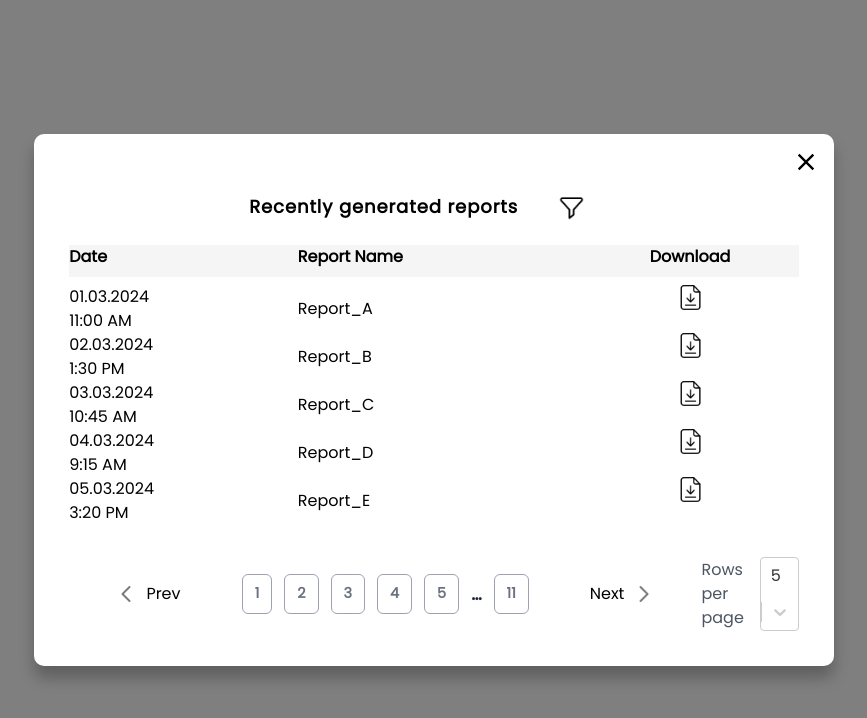
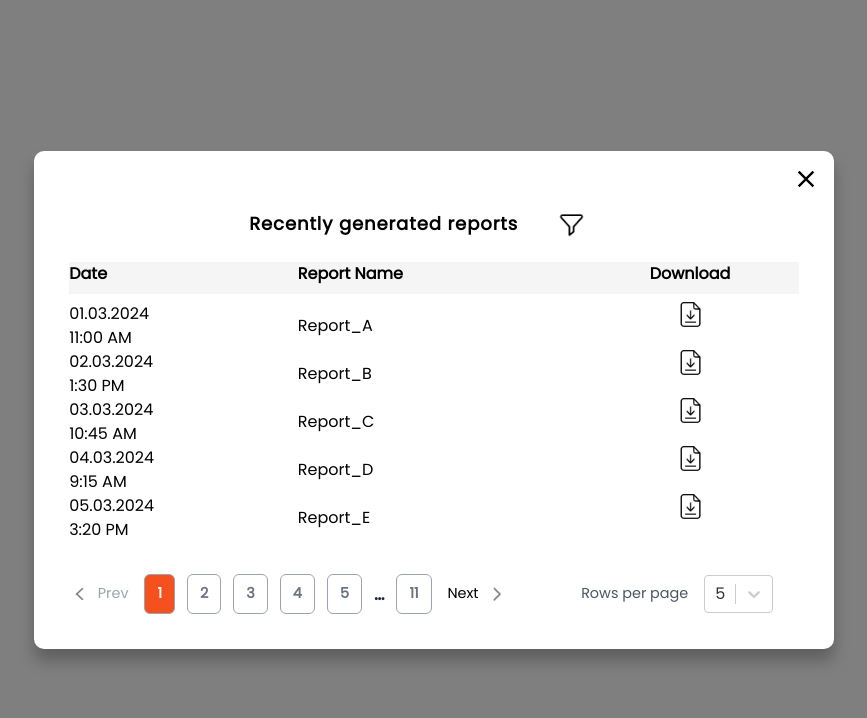
Before and after one commit to srijit-ops/monter, a Next.js app: page / in a window 1280 px wide. Both pictures are taken after a click on the button "See reports". Shown: the top 718 px of the page, without its empty margins (206-1073 px from the left). Built offline with nearby package versions, Linux system fonts and the light colour scheme.

Commit message:
buttons fixed

```diff
--- a/src/components/AllReports.js
+++ b/src/components/AllReports.js
@@ -70,7 +70,7 @@ function AllReports({data}) {
             </button>
         </div>
         <TableComponent finalData={finalData}/>
-        <div className='flex justify-between items-center mt-8'>
+        <div className='flex justify-between items-center mt-8 flex-wrap'>
         {/* <Pagination
         // className="pagination-bar"
         currentPage={currentPage}
@@ -78,7 +78,7 @@ function AllReports({data}) {
         pageSize={PageSize}
         onPageChange={page => setCurrentPage(page)}
       /> */}
-
+      <div className='md:w-3/5 w-full'>
       <Pagination
         // className="pagination-bar"
         currentPage={currentPage}
@@ -86,13 +86,15 @@ function AllReports({data}) {
         pageSize={PageSize}
         onPageChange={page => setCurrentPage(page)}
       />
+      </div>
+
       {/* <Select options={rowOptions} onChange={(value) => {
         this.setValues(value)
         console.log("haha")
     }}
         multi={false}/>; */}
-        <div className='flex justify-center items-center'>
-        <p className='text-gray-600 mr-4'>Rows per page</p>
+        <div className='flex justify-center items-center md:w-1/3 w-full'>
+        <p className='text-gray-600 mr-4 text-[0.9rem]'>Rows per page</p>
         <Select
         defaultValue={selectedOption}
         onChange={setSelectedOption}
--- a/src/components/Pagination.js
+++ b/src/components/Pagination.js
@@ -43,6 +43,7 @@ const Pagination = (props) => {
         // className={classnames("pagination-item", {
         //   disabled: currentPage === 1
         // })}
+        className={`${currentPage===1?"text-gray-400 cursor-default":"text-black cursor-pointer"}`}
         onClick={onPrevious}
       >
         <div className="flex justify-center items-center gap-3">
@@ -54,13 +55,13 @@ const Pagination = (props) => {
             // height={230}
             // width={238}
             className={`object-contain ${Styles.img}`}/>
-            <p>Prev</p>
+            <p className="text-[0.9rem]">Prev</p>
           </div>
 
       </li>
       {paginationRange.map((pageNumber) => {
         if (pageNumber === DOTS) {
-          return <li className="font-semibold text-lg text-gray-800">&#8230;</li>;
+          return <li className="font-semibold text-lg text-gray-800 ">&#8230;</li>;
         }
 
         return (
@@ -68,7 +69,7 @@ const Pagination = (props) => {
             // className={classnames("pagination-item", {
             //   selected: pageNumber === currentPage
             // })}
-            className="cursor-pointer px-3 py-2 rounded-md text-gray-500 border border-gray-400  text-center text-[0.9rem] font-semibold focus:bg-[#f4511e] focus:text-white"
+            className={`cursor-pointer px-3 py-2 rounded-md border border-gray-400  text-center text-[0.9rem] font-semibold  ${pageNumber===currentPage?"bg-[#f4511e] text-white":"text-gray-500 bg-white"}`}
             onClick={() => onPageChange(pageNumber)}
           >
             {pageNumber}
@@ -80,9 +81,10 @@ const Pagination = (props) => {
         //   disabled: currentPage === lastPage
         // })}
         onClick={onNext}
+        className={`${currentPage===lastPage?"text-gray-400 cursor-default":"text-black cursor-pointer"}`}
       >
         <div className="flex justify-center items-center gap-3">
-          <p>Next</p>
+          <p className="text-[0.9rem]">Next</p>
           <Image
             src={"/back.png"}
             alt={"filter"}
--- a/src/pages/index.js
+++ b/src/pages/index.js
@@ -4,7 +4,7 @@ import { Modal } from "react-responsive-modal";
 import { useState } from "react";
 import Head from "next/head";
 import AllReports from "@/components/AllReports";
-import Select from "react-select";
+
 
 export default function Home({data}) {
   const [open, setOpen] = useState(false);
@@ -28,25 +28,6 @@ export default function Home({data}) {
       </Head>
       <main className={`pb-8  bg-white relative flex justify-center items-center w-full h-screen`}>
         <button className="px-4 py-2 text-white tracking-wider bg-black rounded-lg" onClick={onOpenModal}>See reports</button>
-        <Select
-        defaultValue={selectedOption}
-        onChange={setSelectedOption}
-        options={[
-          { value: 'chocolate', label: 'Chocolate' },
-          { value: 'strawberry', label: 'Strawberry' },
-          { value: 'vanilla', label: 'Vanilla' },
-        ]}
-      />
-
-        {/* <ReactSelect
-            menuPortalTarget={document.body}
-            menuPosition="fixed"
-            options={[
-              { value: 'chocolate', label: 'Chocolate' },
-              { value: 'strawberry', label: 'Strawberry' },
-              { value: 'vanilla', label: 'Vanilla' },
-            ]}
-          /> */}
         <Modal
           open={open}
           onClose={onCloseModal}
--- a/src/styles/pagination.module.css
+++ b/src/styles/pagination.module.css
@@ -72,7 +72,17 @@
   }
 
   .img {
-    width: 10% !important;
+    width: 20% !important;
     position: relative !important;
     height: unset !important;
   }
+  @media (max-width: 768px) {
+    .img{
+      width: 15% !important;
+    }
+  }
+  @media (max-width: 545px) {
+    .img{
+      width: 20% !important;
+    }
+  }
```
